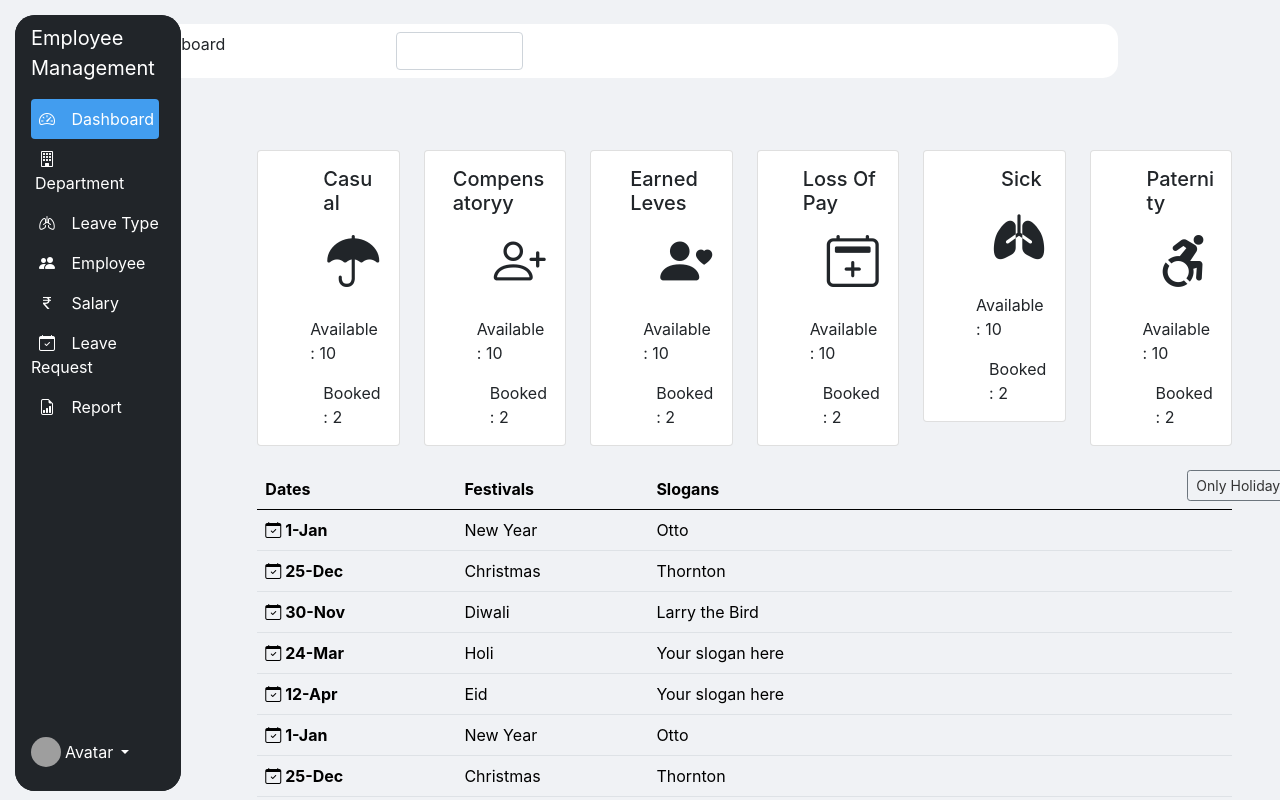
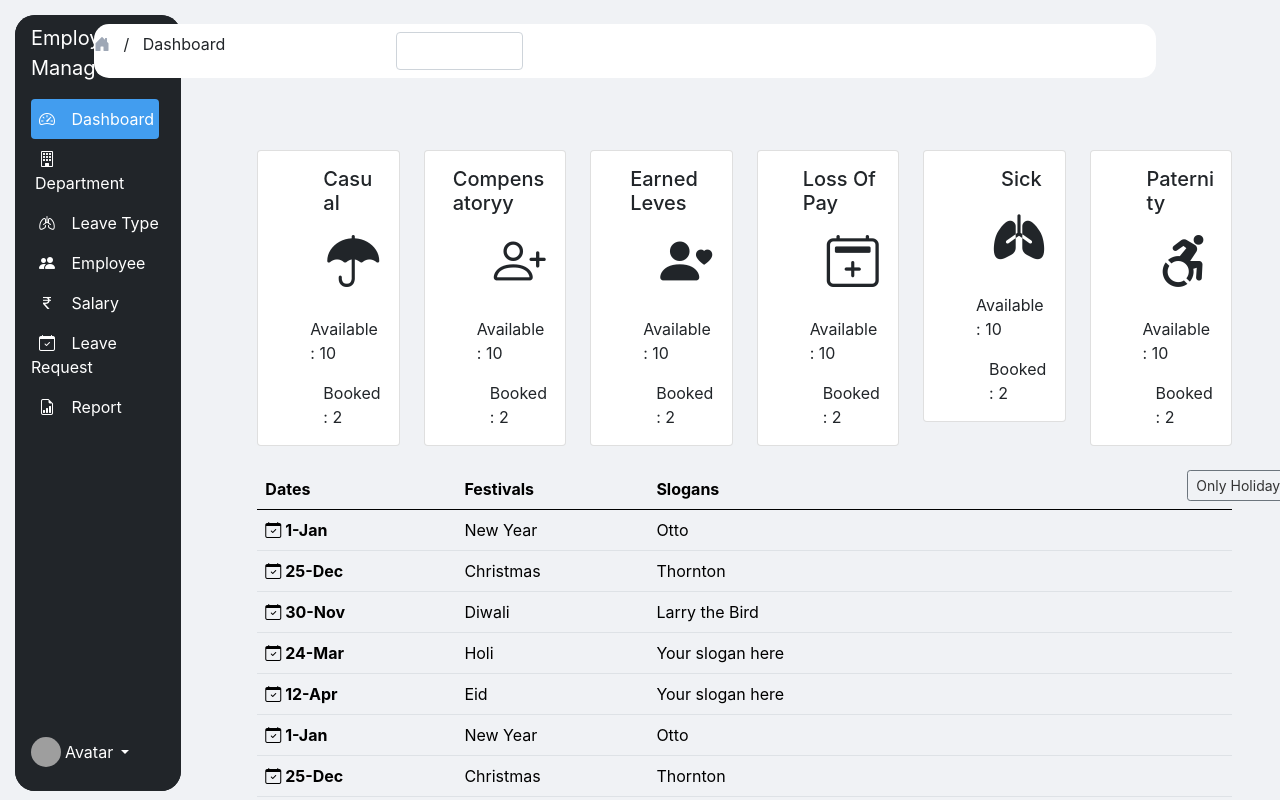
Before and after one commit to saijamii/employee-management, a React (Create React App) app: page /app/leaveType in a window 1280 px wide. Shown: the top 800 px of the page. Built offline with nearby package versions, Linux system fonts and the light colour scheme; grey boxes are pictures that could not be loaded.

Commit message:
header changes

```diff
--- a/src/components/Header.js
+++ b/src/components/Header.js
@@ -2,11 +2,11 @@ import React from "react";
 
 const Header = () => {
   return (
-    <header className="py-4">
+    <header className="py-4 fixed">
       <div className="container">
         <nav
           class="navbar navbar-light bg-white justify-content-between"
-          style={{ borderRadius: "15px", width: "80vw" }}
+          style={{ borderRadius: "15px", width: "83vw",zIndex:"+9"}}
         >
           <div class="row">
             <div class="col-sm-8">
```
